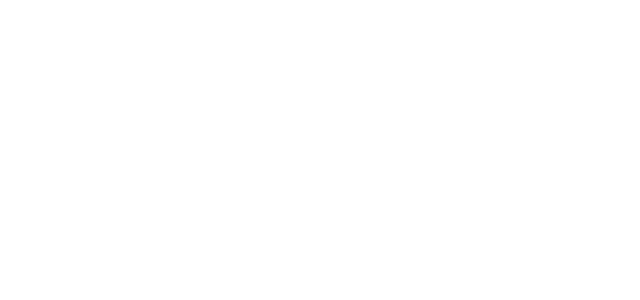
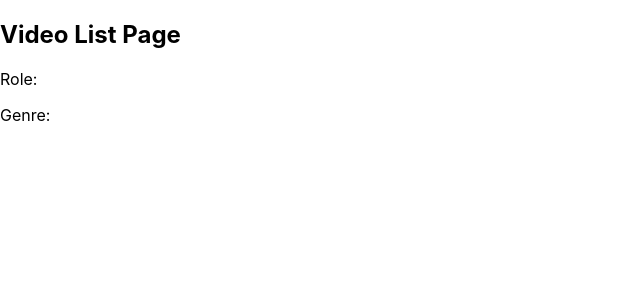
Before and after one commit to mwkwsd/sensensomething, a React (Create React App) app: page /video-list-page in a window 1280 px wide. Before the commit this address had no page. Shown: the top 300 px of the page, without its empty margins (0-640 px from the left). Built offline with nearby package versions, Linux system fonts and the light colour scheme.

Commit message:
Kebab case for VideoListPage route

```diff
--- a/src/App.tsx
+++ b/src/App.tsx
@@ -15,7 +15,7 @@ function App() {
       <Routes>
         <Route path="/" element={<Home />} />
         <Route path="/contact" element={<Contact />} />
-        <Route path="/videoListPage" element={<VideoListPage />} />
+        <Route path="/video-list-page" element={<VideoListPage />} />
         <Route path="/series" element={<SeriesPage />} />
         <Route path="/animation" element={<AnimationPage />} />
       </Routes>
```
